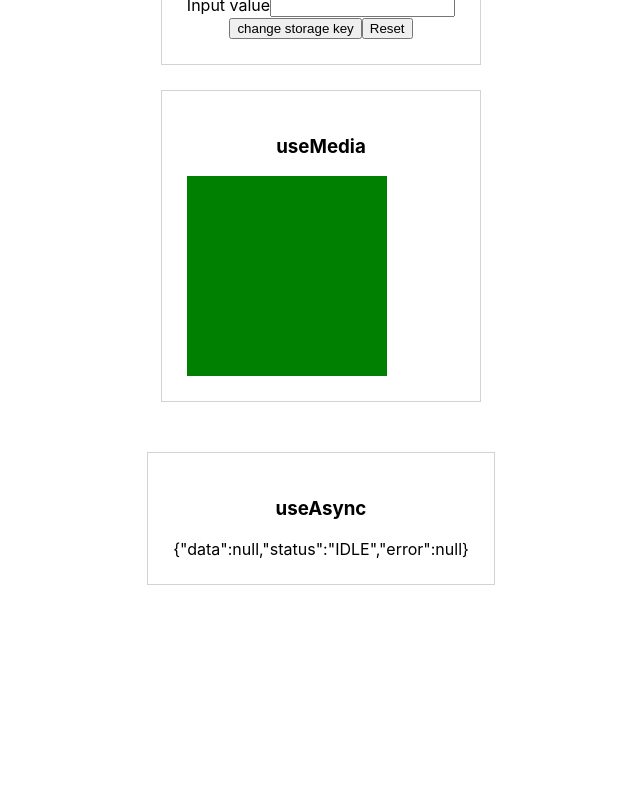
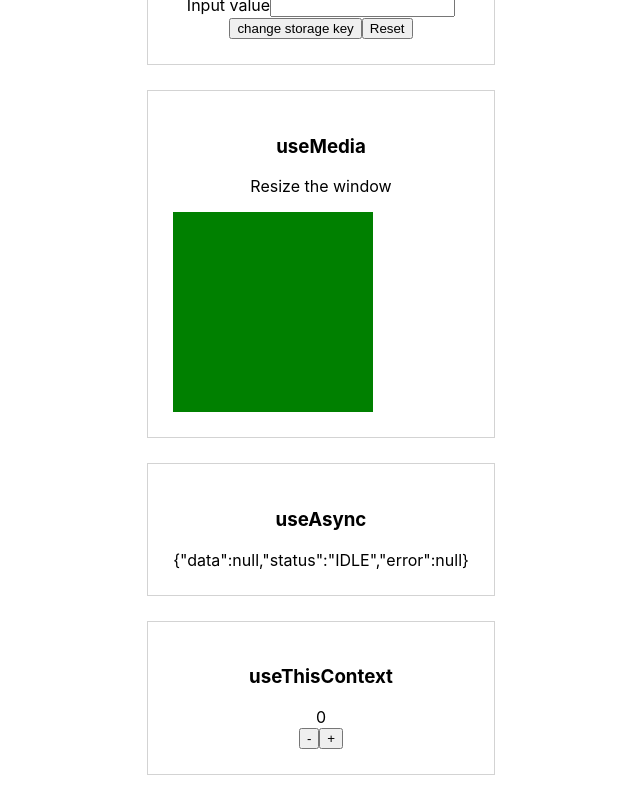
Before and after one commit to bjornCarell/react-hooks-ts, a React (Create React App) app: page / in a window 1280 px wide. Shown: the part 271-1071 px from the top of the page, without its empty margins (319-959 px from the left). Before the commit the page ends 881 px from the top, so only its background shows below. Built offline with nearby package versions, Linux system fonts and the light colour scheme.

Commit message:
feat(component/hook): useThisContext

```diff
--- a/src/App.tsx
+++ b/src/App.tsx
@@ -1,9 +1,13 @@
-import React from 'react';
+import React, { Children } from 'react';
 import './App.css';
 import { HookPresenter } from './components/HookPresenter/HookPresenter';
 import { UseLocalStorage } from './components/UseHooks/UseLocalStorage';
 import { UseMedia } from './components/UseHooks/UseMedia';
 import { UseAsync } from './components/UseHooks/UseAsync';
+import {
+  UseThisContext,
+  CounterProvider,
+} from './components/UseHooks/UseThisContext';
 
 function App(): JSX.Element {
   return (
@@ -18,9 +22,13 @@ function App(): JSX.Element {
           ComponentWithHook={UseLocalStorage}
         />
         <HookPresenter heading="useMedia" ComponentWithHook={UseMedia} />
-      </div>
-      <div>
         <HookPresenter heading="useAsync" ComponentWithHook={UseAsync} />
+        <CounterProvider>
+          <HookPresenter
+            heading="useThisContext"
+            ComponentWithHook={UseThisContext}
+          />
+        </CounterProvider>
       </div>
     </div>
   );
--- a/src/components/UseHooks/UseMedia.tsx
+++ b/src/components/UseHooks/UseMedia.tsx
@@ -23,5 +23,10 @@ export const UseMedia = (): JSX.Element => {
     color = 'orange';
   }
 
-  return <div style={{ width: 200, height: 200, backgroundColor: color }} />;
+  return (
+    <div>
+      <p>Resize the window</p>
+      <div style={{ width: 200, height: 200, backgroundColor: color }} />
+    </div>
+  );
 };
--- /dev/null
+++ b/src/components/UseHooks/UseThisContext.tsx
@@ -0,0 +1,65 @@
+import React, {
+  Children,
+  createContext,
+  ReactChildren,
+  useReducer,
+} from 'react';
+import { useThisContext } from '../../hooks/useThisContext/useThisContext';
+
+type State = { count: number };
+type Action = { type: string };
+type Count = { count: number };
+
+type CountContextType = [Count, React.Dispatch<Action>];
+
+const CountContext = createContext<CountContextType>([
+  { count: 0 },
+  () => null,
+]);
+
+type CounterProviderProps = {
+  children: JSX.Element;
+};
+
+export const CounterProvider = (props: CounterProviderProps): JSX.Element => {
+  const [state, dispatch] = useReducer(
+    (inputState: State, action: Action) => {
+      switch (action.type) {
+        case 'increment': {
+          return { ...inputState, count: inputState.count + 1 };
+        }
+        case 'decrement': {
+          return { ...inputState, count: inputState.count - 1 };
+        }
+        default: {
+          throw new Error(`Unhandled action type: ${action.type}`);
+        }
+      }
+    },
+    { count: 0 },
+  );
+  // eslint-disable-next-line react/jsx-props-no-spreading
+  return <CountContext.Provider value={[state, dispatch]} {...props} />;
+};
+
+const increment = (dispatch: React.Dispatch<Action>): void =>
+  dispatch({ type: 'increment' });
+
+const decrement = (dispatch: React.Dispatch<Action>): void =>
+  dispatch({ type: 'decrement' });
+
+export const UseThisContext = (): JSX.Element => {
+  const [state, dispatch] = useThisContext(CountContext);
+
+  return (
+    <>
+      <div>{state.count}</div>
+      <button type="button" onClick={() => decrement(dispatch)}>
+        -
+      </button>
+      <button type="button" onClick={() => increment(dispatch)}>
+        +
+      </button>
+    </>
+  );
+};
--- /dev/null
+++ b/src/hooks/useThisContext/useThisContext.ts
@@ -0,0 +1,10 @@
+import { useContext } from 'react';
+
+export const useThisContext = <T>(Context: React.Context<T>): T => {
+  const context = useContext(Context);
+
+  if (context === undefined) {
+    throw new Error('useThisContext must be provided a Context Provider');
+  }
+  return context;
+};
```
